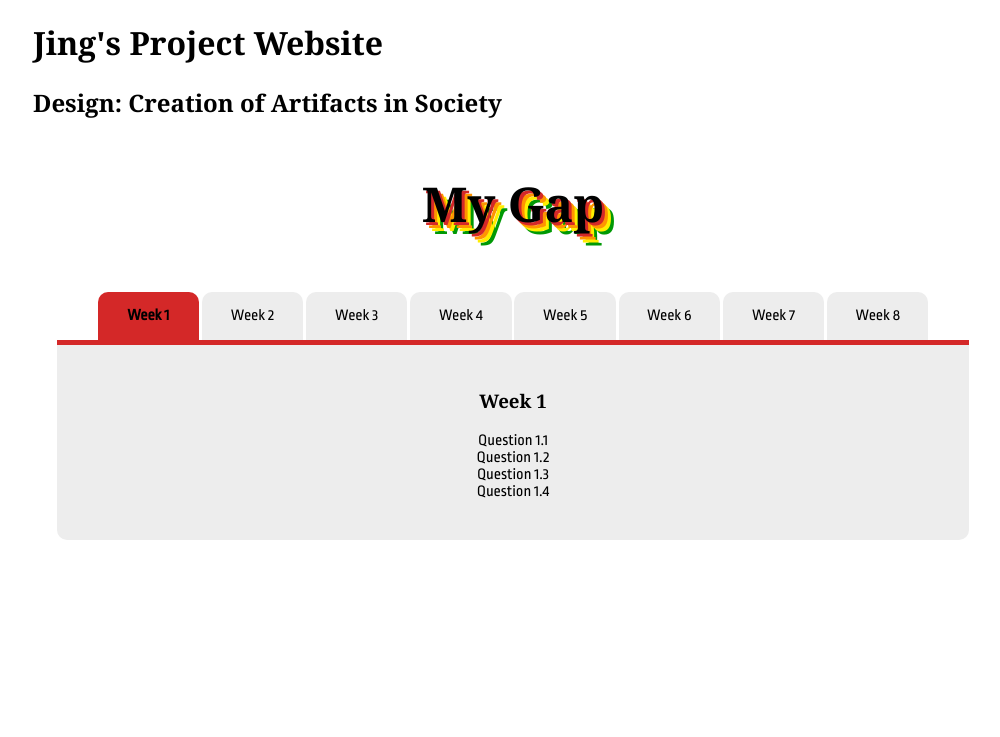
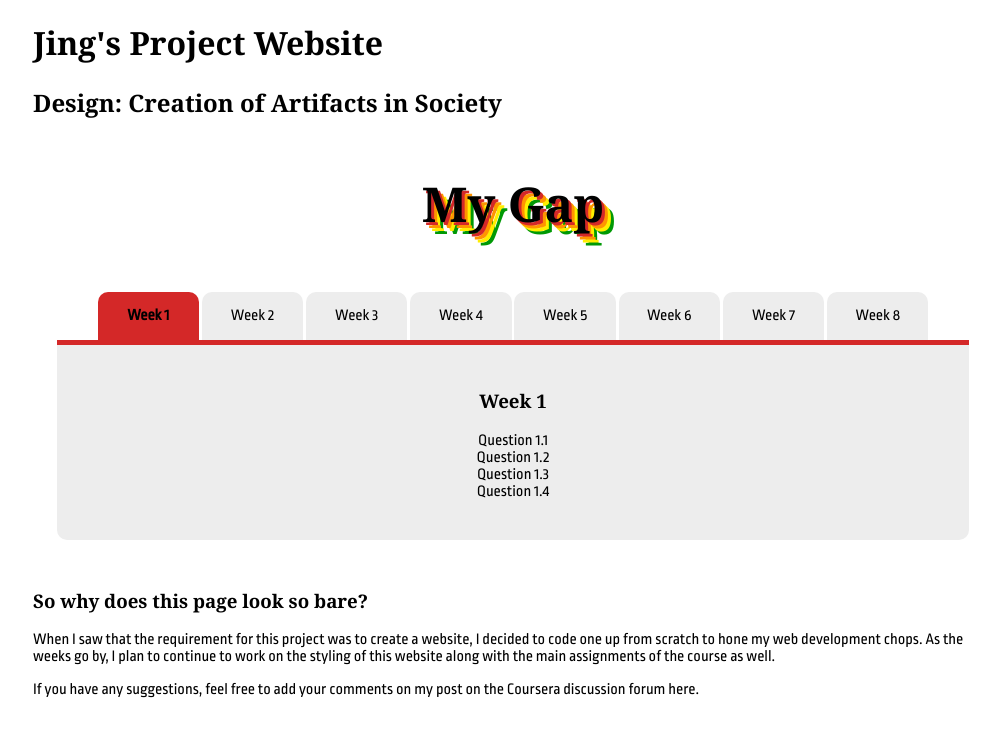
Before and after one commit to hjchen/project-site, a Jekyll site: the page built from index.html, in a window 1280 px wide. Shown: the top 737 px of the page, without its empty margins (127-1127 px from the left). Built offline with Jekyll 4.4.1, drawn with Linux system fonts in a browser that asks for light colours; some web fonts are replaced; Markdown is read by kramdown in place of the engine named in the settings.

Commit message:
Change link hover colour; Add text to homepage;

```diff
--- a/_sass/base/_typography.scss
+++ b/_sass/base/_typography.scss
@@ -25,6 +25,9 @@
 a {
   text-decoration: none;
   color: $black;
+  &:hover {
+    color: $red;
+  }
 }
 
 ul {
--- a/css/main.css
+++ b/css/main.css
@@ -440,6 +440,9 @@
   text-decoration: none;
   color: black;
 }
+a:hover {
+  color: #d42828;
+}
 
 ul {
   list-style: none;
--- a/index.html
+++ b/index.html
@@ -8,24 +8,24 @@
     <span class="text-wrap"><a href="{{ site.baseurl }}/my-gap.html"><h1>My Gap</h1></a></span>
   </div>
   <div class="tabs-wrapper">
-    <input type="radio" name="tab" id="tab1" class="tab-head" checked="checked"/>
+    <input type="radio" name="tab" id="tab1" class="tab-head red" checked="checked"/>
     <label for="tab1"><span class="hide">Week </span>1</label>
-    <input type="radio" name="tab" id="tab2" class="tab-head" />
+    <input type="radio" name="tab" id="tab2" class="tab-head orange" />
     <label for="tab2"><span class="hide">Week </span>2</label>
-    <input type="radio" name="tab" id="tab3" class="tab-head" />
+    <input type="radio" name="tab" id="tab3" class="tab-head yellow" />
     <label for="tab3"><span class="hide">Week </span>3</label>
-    <input type="radio" name="tab" id="tab4" class="tab-head" />
+    <input type="radio" name="tab" id="tab4" class="tab-head green" />
     <label for="tab4"><span class="hide">Week </span>4</label>
-    <input type="radio" name="tab" id="tab5" class="tab-head" />
+    <input type="radio" name="tab" id="tab5" class="tab-head blue" />
     <label for="tab5"><span class="hide">Week </span>5</label>
-    <input type="radio" name="tab" id="tab6" class="tab-head" />
+    <input type="radio" name="tab" id="tab6" class="tab-head indigo" />
     <label for="tab6"><span class="hide">Week </span>6</label>
-    <input type="radio" name="tab" id="tab7" class="tab-head" />
+    <input type="radio" name="tab" id="tab7" class="tab-head violet" />
     <label for="tab7"><span class="hide">Week </span>7</label>
-    <input type="radio" name="tab" id="tab8" class="tab-head" />
+    <input type="radio" name="tab" id="tab8" class="tab-head brown" />
     <label for="tab8"><span class="hide">Week </span>8</label>
     <div class="tab-body-wrapper">
-      <div id="tab-body-1" class="tab-body">
+      <div id="tab-body-1" class="tab-body red">
         <h3><a href="{{ site.baseurl }}/week-1.html">Week 1</a></h3>
         <ul>
           {% for post in site.categories.week-1 reversed %}
@@ -35,27 +35,33 @@
           {% endfor %}
         </ul>
       </div>
-      <div id="tab-body-2" class="tab-body">
+      <div id="tab-body-2" class="tab-body orange">
         <p>Coming soon.</p>
       </div>
-      <div id="tab-body-3" class="tab-body">
+      <div id="tab-body-3" class="tab-body yellow">
         <p>Coming soon.</p>
       </div>
-      <div id="tab-body-4" class="tab-body">
+      <div id="tab-body-4" class="tab-body green">
         <p>Coming soon.</p>
       </div>
-      <div id="tab-body-5" class="tab-body">
+      <div id="tab-body-5" class="tab-body blue">
         <p>Coming soon.</p>
       </div>
-      <div id="tab-body-6" class="tab-body">
+      <div id="tab-body-6" class="tab-body indigo">
         <p>Coming soon.</p>
       </div>
-      <div id="tab-body-7" class="tab-body">
+      <div id="tab-body-7" class="tab-body violet">
         <p>Coming soon.</p>
       </div>
-      <div id="tab-body-8" class="tab-body">
+      <div id="tab-body-8" class="tab-body brown">
         <p>Coming soon.</p>
       </div>
     </div>
   </div>
 </section>
+
+<section class="faq">
+  <h3>So why does this page look so bare?</h3>
+  <p>When I saw that the requirement for this project was to create a website, I decided to code one up from scratch to hone my web development chops. As the weeks go by, I plan to continue to work on the styling of this website along with the main assignments of the course as well.</p>
+  <p>If you have any suggestions, feel free to add your comments on my post on the Coursera discussion forum <a href="https://class.coursera.org/design-004/forum/thread?thread_id=21#post-627">here</a>.</p>
+</section>
```
